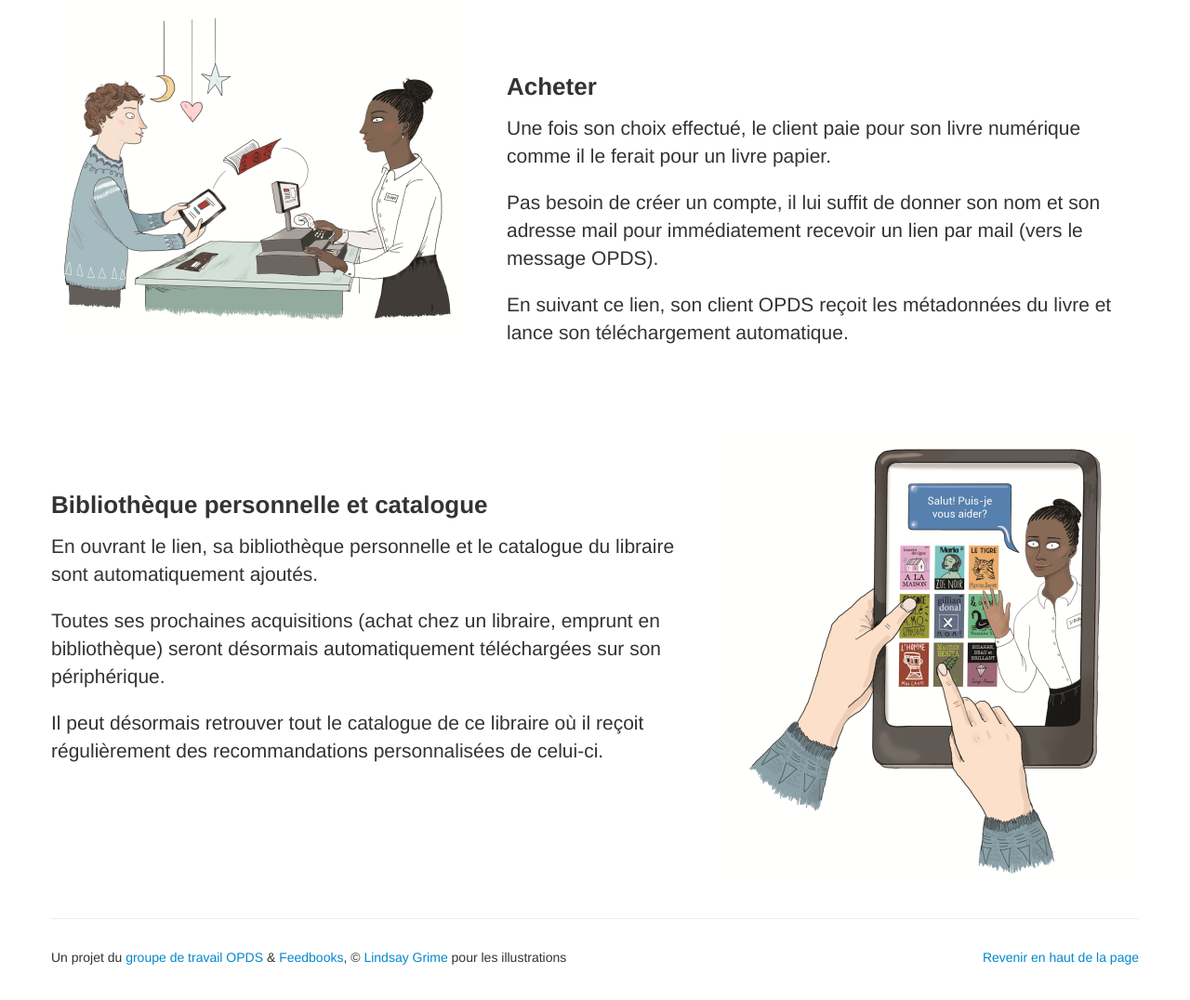
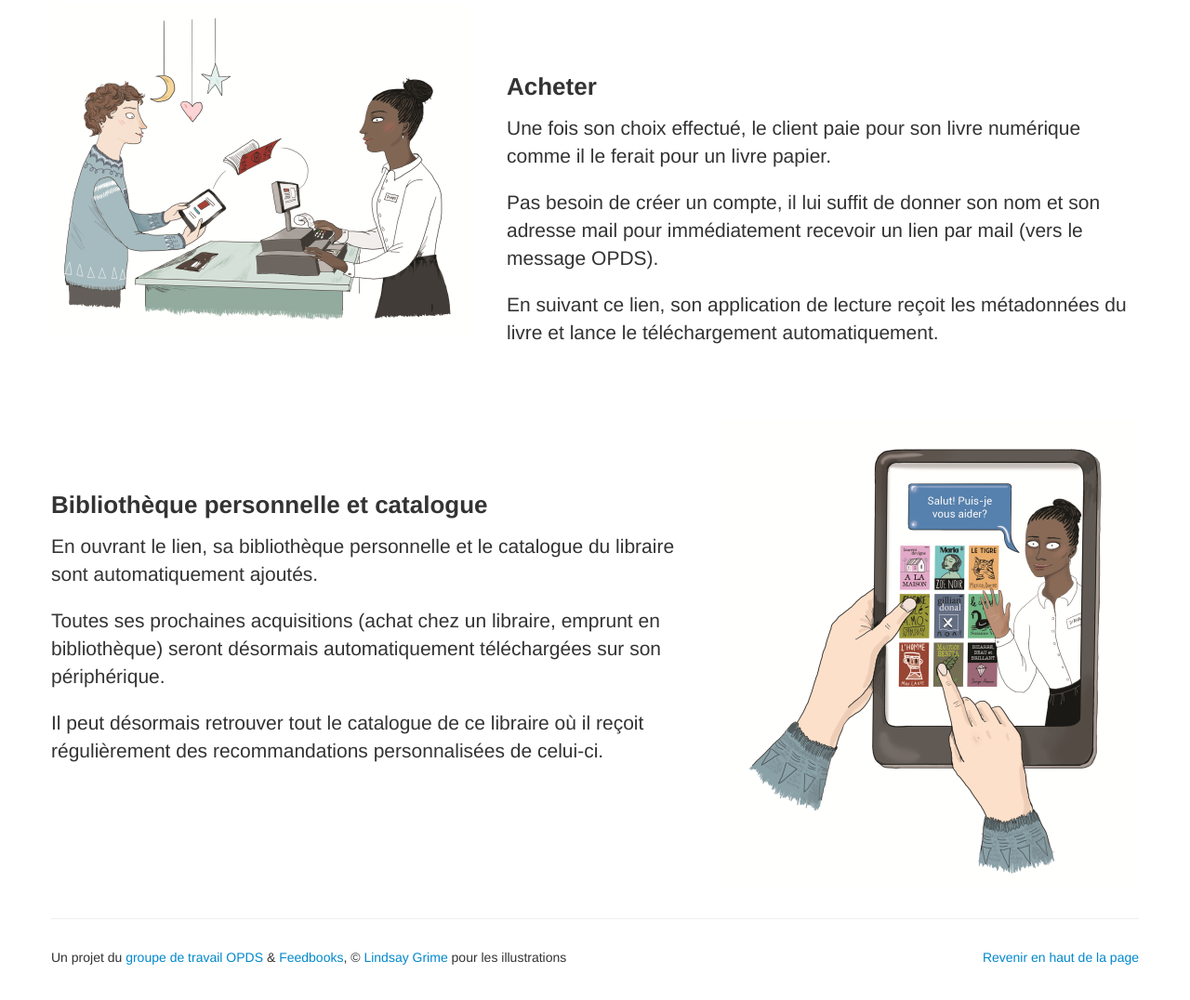
Before and after one commit to opds-community/opds-france.org, a plain HTML site: page message.html in a window 1280 px wide. Shown: the part 847-1923 px from the top of the page at 93% size. Drawn offline with nearby package versions, Linux system fonts and the light colour scheme.

Commit message:
Changé une phrase pour la rendre plus intelligible

```diff
--- a/message.html
+++ b/message.html
@@ -70,7 +70,7 @@
           <h2 class="featurette-heading">Acheter</h2>
           <p class="lead">Une fois son choix effectué, le client paie pour son livre numérique comme il le ferait pour un livre papier.</p>
           <p class="lead">Pas besoin de créer un compte, il lui suffit de donner son nom et son adresse mail pour immédiatement recevoir un lien par mail (vers le message OPDS).</p>
-          <p class="lead">En suivant ce lien, son client OPDS reçoit les métadonnées du livre et lance son téléchargement automatique.</p>
+          <p class="lead">En suivant ce lien, son application de lecture reçoit les métadonnées du livre et lance le téléchargement automatiquement.</p>
         </div>
 
         <div class="mini-featurette">
```
